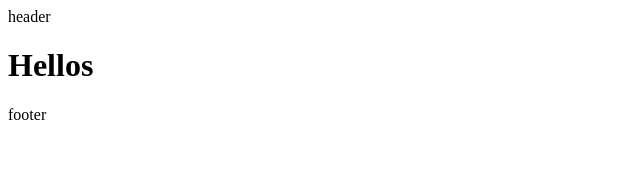
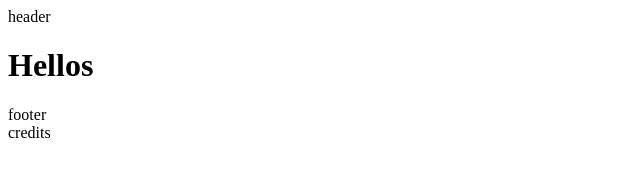
Before and after one commit to Ofiri93/git-example, a plain HTML site: page index.html in a window 1280 px wide. Shown: the full height of the page, 0-640 px from the left. Drawn offline with Linux system fonts and the light colour scheme.

Commit message:
feat: added credits

```diff
--- a/index.html
+++ b/index.html
@@ -9,3 +9,7 @@
 <div>
     footer
 </div>
+
+<div>
+    credits
+</div>
```
